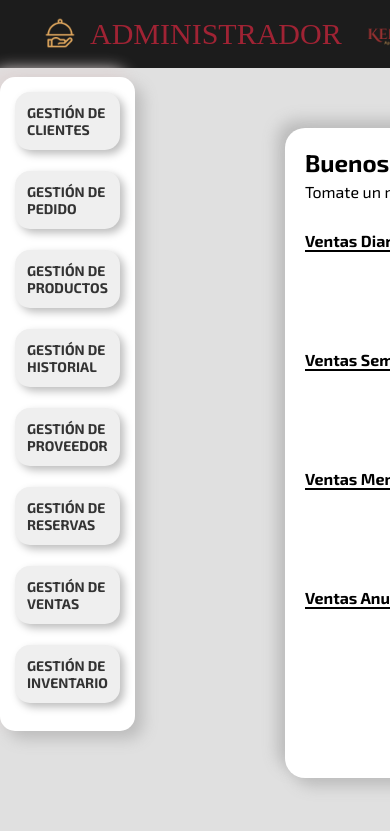
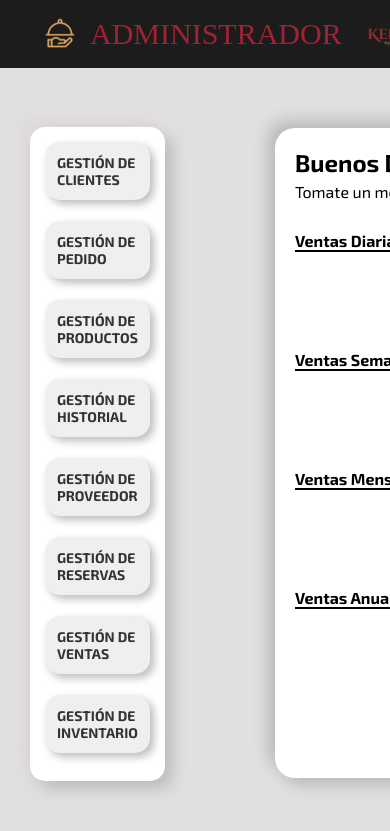
Before and after one commit to Jesuusx07/Nuestro-proyecto, a PHP site: page /dashboard.html in a window 390 px wide; the page is wider, and only the part inside the window is pictured. Shown: the top 831 px of that part. Run offline with PHP 8.4, Linux system fonts and the light colour scheme; some web fonts are replaced.

Commit message:
Responsive dashboard 2.1

```diff
--- a/proyecto/css/dashboard.css
+++ b/proyecto/css/dashboard.css
@@ -256,7 +256,16 @@
 
   @media (max-width : 1370px) {
 
-    .menu-container {
+
+  .menu-lateral {
+    margin-top: 50px;
+    margin-left: 30px;
+    width: 220px;
+    display: flex;
+    flex-direction: column;
+  }
+
+  .menu-container {
     padding: 15px;
     border-radius: 15px;
     display: flex;
@@ -270,7 +279,7 @@
     flex: 1; /* Permite que el contenido principal ocupe el espacio restante */
     padding: 30px;
     margin-top: 30px; /* Si el sidebar tiene margin-top, considera agregar uno similar aquí para alinear verticalmente */
-    padding-left: 70px;
+
   }
 
     .btn-menu {
```
